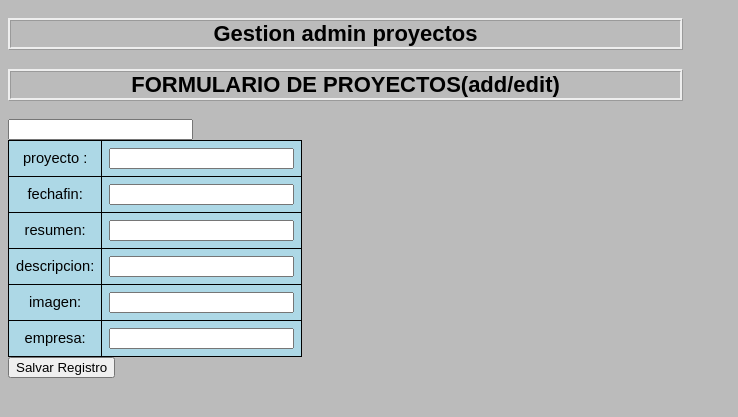
After one commit to JavaGoesGreen/proyectoFinalJGG, a Spring app: template ProyectoFinal_MVC/src/main/resources/templates/admin/proyectosadminform.html in a window 1280 px wide. The commit adds this page. Shown: the top 417 px of the page, without its empty margins (0-738 px from the left). Run offline with Thymeleaf, Linux system fonts and the light colour scheme; the template is opened without the code that fills it, so the values that code supplies are empty.

Commit message:
adminproyectotimelead

```diff
--- a/ProyectoFinal_MVC/src/main/resources/static/css/cover.css
+++ b/ProyectoFinal_MVC/src/main/resources/static/css/cover.css
@@ -13,7 +13,7 @@ a:hover {
 .btn-default,
 .btn-default:hover,
 .btn-default:focus {
-  color: #333;
+  color: #aedfb7;
   text-shadow: none; /* Prevent inheritence from `body` */
   background-color: #fff;
   border: 1px solid #fff;
@@ -32,7 +32,8 @@ body {
 body {
   color: #fff;
   text-align: center;
-  text-shadow: 0 1px 3px rgba(0,0,0,.5);
+
+  /*text-shadow: 0 1px 3px rgba(0,0,0,.5);*/
 }
 
 /* Extra markup and styles for table-esque vertical and horizontal centering */
--- /dev/null
+++ b/ProyectoFinal_MVC/src/main/resources/static/css_admin/estilos.css
@@ -0,0 +1,66 @@
+@charset "utf-8";
+/* CSS Document */
+
+body {
+    font-family:Arial, Helvetica, sans-serif;
+    font-size:11pt;
+    background-color:#bbb;
+}
+#body{
+    text-align: center;
+}
+#body p.centrado {
+    padding-left:30px;
+}
+#body a {
+    color:#fff;
+}
+h2 {
+    border: 1px #000 solid;
+    border: ridge;
+    text-align:center;
+}
+#contenedor {
+    width:675px;
+}
+.mensajes{
+    color:#fff;
+    text-align: center;
+    font-weight: bolder;
+}
+table, tr, td, th{
+    border: 1px #000 solid;
+    border-collapse: collapse;
+    padding:7px;
+    text-align: center;
+}
+.centrado{
+    text-align: center;
+}
+th{
+    color: #fff;
+    background-color:#000;
+    text-align:center;
+}
+th.carrito{
+    background-color:royalblue;
+}
+td.carrito{
+    background-color:burlywood;
+}
+tr{
+    text-align: left;
+}
+td{
+    background-color:lightblue;
+}
+#listado{
+    width: 100%;
+    text-align: center;
+}
+.destacado, error{
+    color: red;
+    font-style: italic;
+    text-align: center;
+    font-weight: lighter;
+}
--- /dev/null
+++ b/ProyectoFinal_MVC/src/main/resources/templates/admin/proyectosadminform.html
@@ -0,0 +1,54 @@
+<!DOCTYPE html>
+<html xmlns:th="http://www.thymeleaf.org">
+<head>
+<meta charset="UTF-8">
+<!-- Static content -->
+<!-- Fijate que ahora no uso los recursos de Thymeleaf para el css -->
+<!-- Echa un vistazo al .properties -->
+<link rel="stylesheet" href="/resources/static/css_admin/estilos.css">
+
+<title> Gestion admin proyectos </title>
+</head>
+<body>
+	<div id="contenedor">
+		<h2>
+			Gestion admin proyectos<br />
+		</h2>
+		 <h2>FORMULARIO DE PROYECTOS(add/edit)</h2>
+        <form method="post"
+        	  th:action="@{/save}"
+        	  th:object="${proyecto}">
+        	<input id="id" th:field="*{idproyecto}" />
+            <table>
+                <tr>
+                    <td><label for="proyecto">proyecto :</label></td>
+                    <td><input type="text" th:field="*{proyecto}"/></td>
+                </tr>
+                <tr>
+                    <td><label for="fechafin">fechafin:</label></td>
+                    <td><input type="text" th:field="*{fechafin}"/></td>
+                </tr>
+                <tr>
+                    <td><label for="resumen">resumen:</label></td>
+                    <td><input type="text" th:field="*{resumen}"/> </td>
+                </tr>
+                <tr>
+                    <td><label for="descripcion">descripcion:</label></td>
+                    <td><input type="text" th:field="*{descripcion}"/> </td>
+                </tr>
+
+                <tr>
+                    <td><label for="imagen">imagen:</label></td>
+                    <td><input type="text" th:field="*{imagen}"/> </td>
+                </tr>
+                <tr>
+                    <td><label for="empresa">empresa:</label></td>
+                    <td><input type="text" th:field="*{empresa}"/> </td>
+                </tr>
+            </table>
+            <input type="submit" value="Salvar Registro">
+
+        </form>
+	</div>
+</body>
+</html>
--- a/ProyectoFinal_REST/src/main/resources/application.properties
+++ b/ProyectoFinal_REST/src/main/resources/application.properties
@@ -3,7 +3,7 @@
 # ===============================
 spring.datasource.url=jdbc:mysql://localhost:3306/jgg?serverTimezone=Europe/Madrid
 spring.datasource.username=root
-spring.datasource.password=toor
+spring.datasource.password=root
 spring.jpa.properties.hibernate.dialect=org.hibernate.dialect.MySQL5Dialect
 
 spring.jpa.show-sql=true
```
Also changed, not shown: ProyectoFinal_MVC/src/main/resources/static/css/estilos.css (+10 -7 lines), ProyectoFinal_MVC/src/main/resources/templates/admin/proyectosadmin.html (added, +51 -0 lines), ProyectoFinal_MVC/src/main/resources/templates/index.html (+5 -3 lines), ProyectoFinal_MVC/src/main/resources/templates/proyectos.html (+7 -13 lines), 5 other files.
